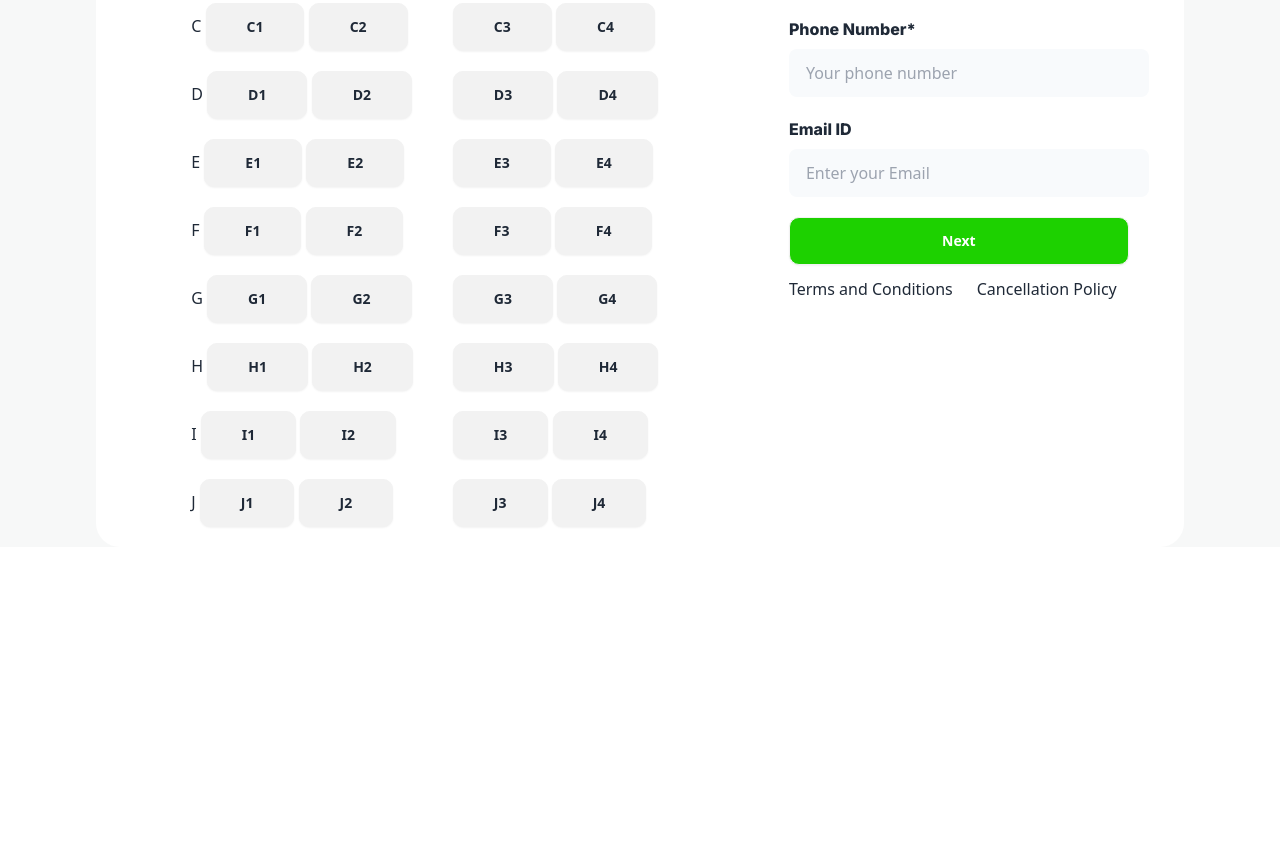
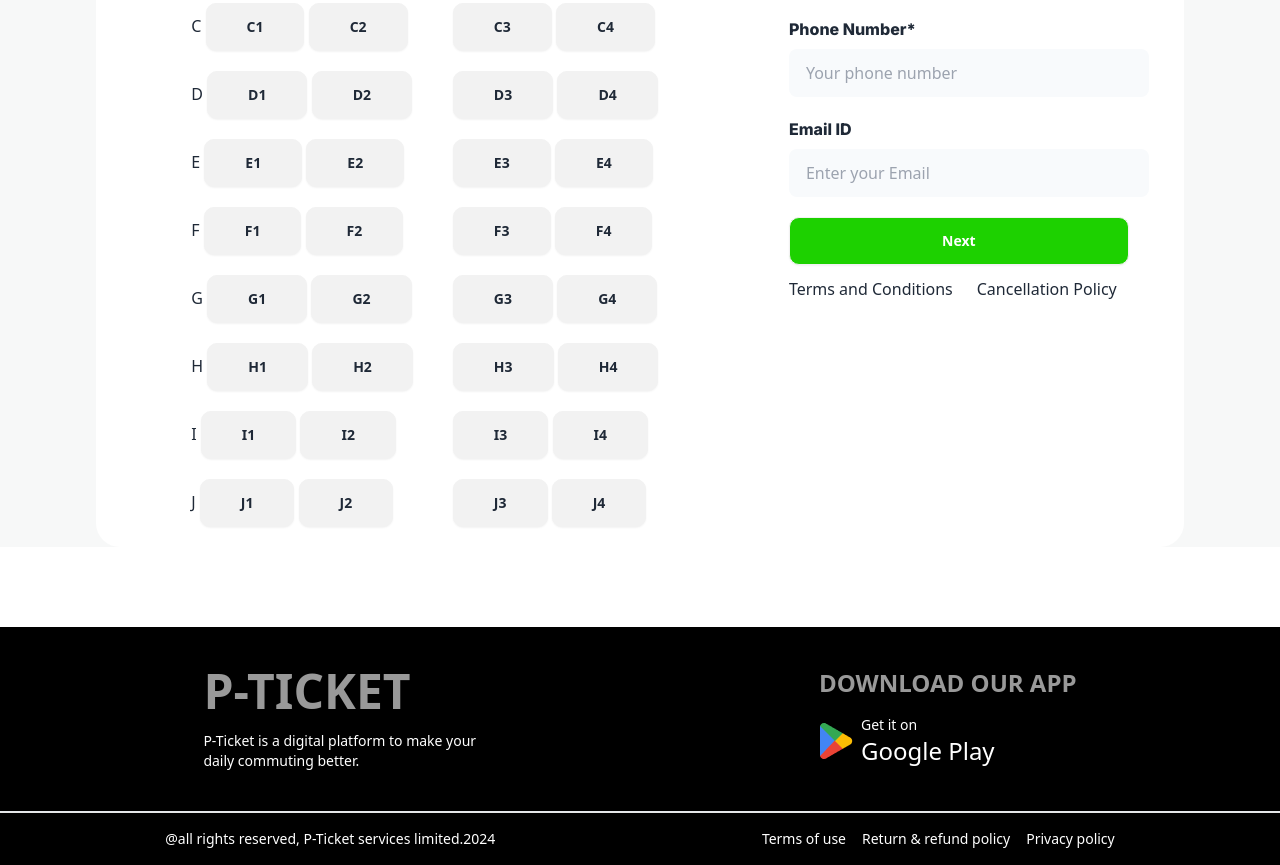
Before and after one commit to tariqul25/smart-ticket-management, a plain HTML site: page index.html in a window 1280 px wide. Shown: the part 2644-3509 px from the top of the page. Before the commit the page ends 3191 px from the top, so only its background shows below. Drawn offline with nearby package versions, Linux system fonts and the light colour scheme.

Commit message:
footer added

```diff
--- a/index.html
+++ b/index.html
@@ -772,7 +772,41 @@
       </section>
     </main>
     <!-- footer section -->
-    <footer class="bg-black"></footer>
+    <footer class="bg-black">
+         <footer class="bg-black">
+        <nav class="footer mt-20 p-10  text-white text-base-content justify-around">
+            <div>
+                <h6 class="footer-title text-5xl">P-Ticket</h6>
+                <p>P-Ticket is a digital platform to make your <br>
+                    daily commuting better.</p>
+            </div>
+            <div>
+                <h6 class="footer-title text-2xl font-ralewa">Download our app</h6>
+                <div class="flex gap-2">
+                    <div class="mt-2">
+                        <img src="images/playstore.png" alt="">
+                    </div>
+                    <div>
+                        <h4>Get it on <br>
+                            <span class="text-2xl">Google Play</span>
+                        </h4>
+                    </div>
+                </div>
+            </div>
+        </nav>
+        <hr>
+        <nav class="footer px-10 py-4 border-t  text-base-content border-base-300  justify-around">
+            <div>
+                <p class="text-white">@all rights reserved, P-Ticket services limited.2024</p>
+            </div>
+            <div class="flex gap-4 text-white">
+                <a class="link link-hover">Terms of use</a>
+                <a class="link link-hover">Return & refund policy</a>
+                <a class="link link-hover">Privacy policy</a>
+            </div>
+        </nav>
+    </footer>
+    </footer>
     <script src="script/index.js"></script>
   </body>
 </html>
```
